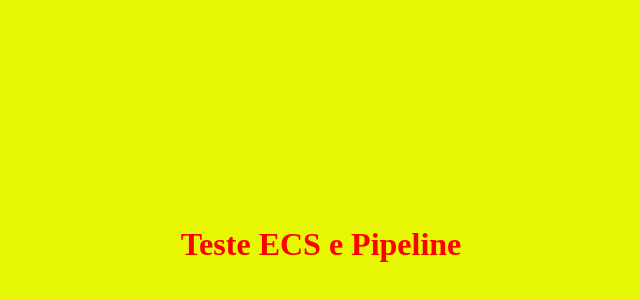
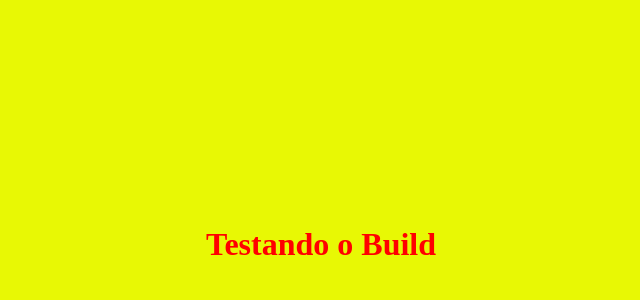
Before and after one commit to RodrigoFulltime/teste-ecs-pipeline, a plain HTML site: page index.html in a window 1280 px wide. Shown: the part 156-456 px from the top of the page, without its empty margins (319-959 px from the left). Drawn offline with Linux system fonts and the light colour scheme.

Commit message:
teste1 commit

```diff
--- a/index.html
+++ b/index.html
@@ -43,6 +43,6 @@
     <br>
     <br>
     <br>
-    <h1>Teste ECS e Pipeline</h1>
+    <h1>Testando o Build</h1>
 </body>
 </html>
```
